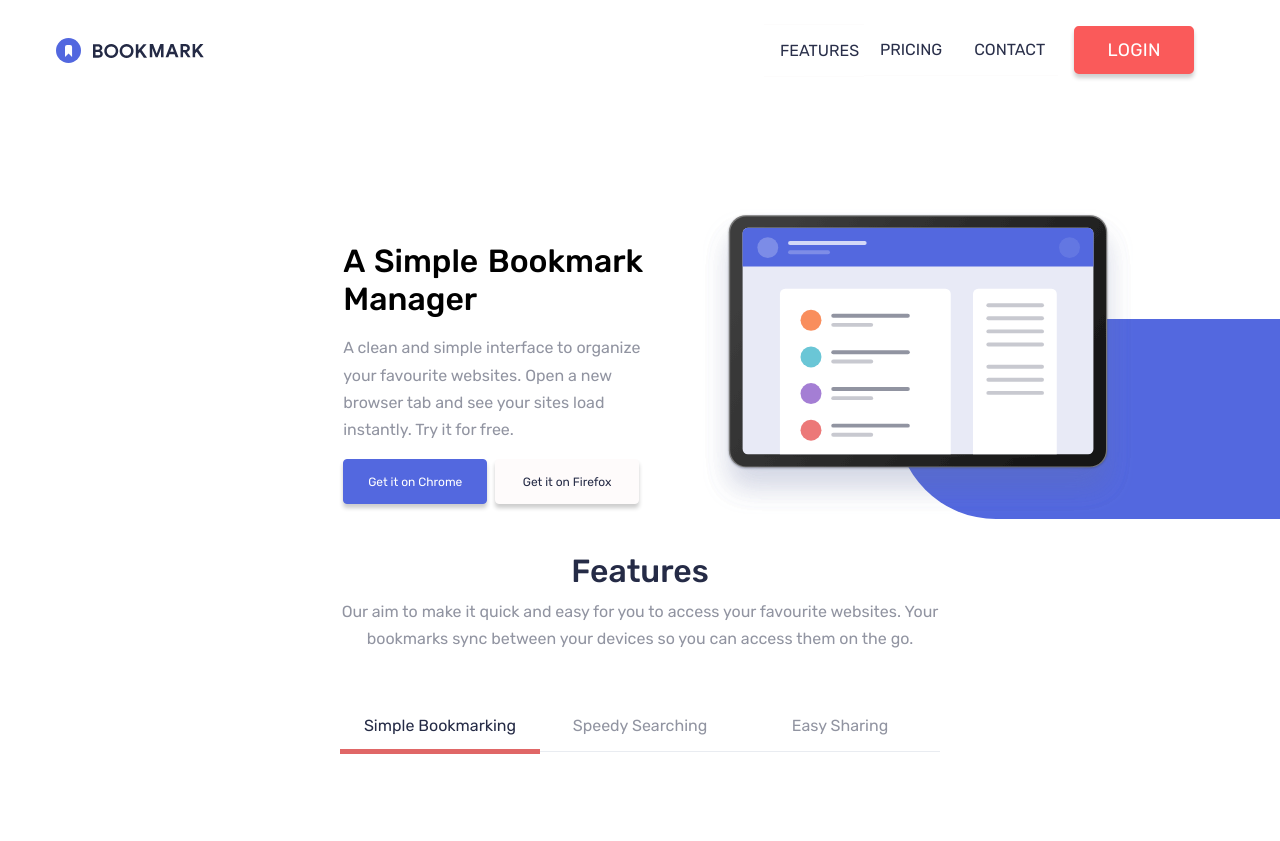
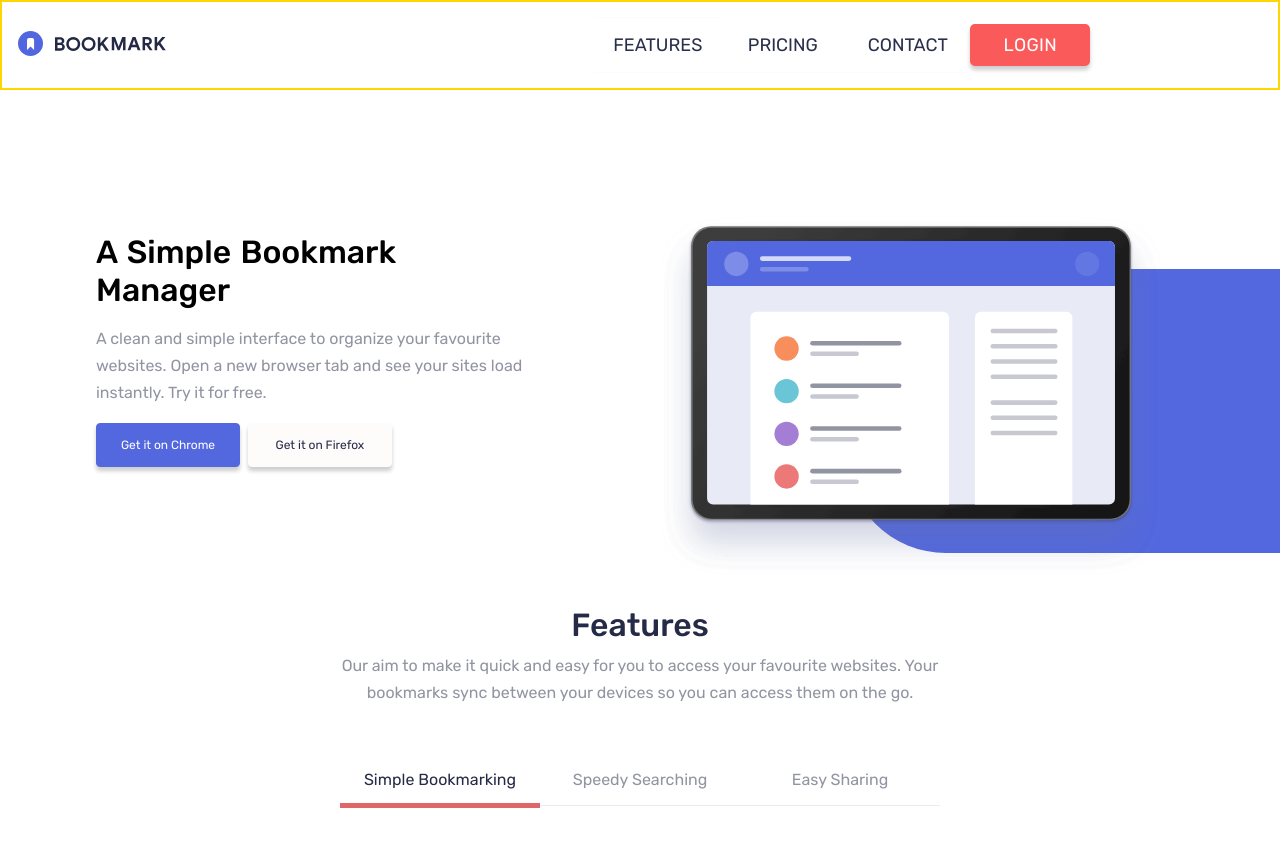
Before and after one commit to A-amon/Bookmark, a plain HTML site: page index.html in a window 1280 px wide. Shown: the top 841 px of the page. Drawn offline with nearby package versions, Linux system fonts and the light colour scheme.

Commit message:
last commit

```diff
--- a/index.html
+++ b/index.html
@@ -14,57 +14,56 @@
 
 <body>
     <header class="header">
+        <a href="#"><img class="header__logo " src="./assets/images/logo-bookmark.svg" alt="bookmark">
+        </a>
         <!--navbar-->
         <nav class="navbar ">
-
-            <img class="logo" src="./assets/images/logo-bookmark.svg" alt="logo">
-
-            <button class="navbar-toggle">
-                <img class="close img" src="./assets/icons/icon-close.svg" alt="close-icon">
-                <img class="bars show img" src="./assets/icons/icon-hamburger.svg" alt="hamburger-icon">
+            <button class="navbar__toggle " aria-label="open navbar">
+                <img class="navbar__cross navbar__img" src="./assets/icons/icon-close.svg" alt="">
+                <img class="navbar__bars navbar__show  navbar__img" src="./assets/icons/icon-hamburger.svg" alt="">
             </button>
-            <div class="dropdown  sb1">
-                <ul class="dropdown-list">
-                    <li class="dropdown-list__item  dropdown-list__item--top ">
-                        <a class="dropdown-link" href="#"> Features</a>
+            <div class="dropdown">
+                <ul class="dropdown__list">
+                    <li class="dropdown__list-item  dropdown__list-item--top ">
+                        <a class="dropdown__list-link" href="#"> Features</a>
                     </li>
-                    <li class="dropdown-list__item  ">
-                        <a class="dropdown-link" href="#"> Pricing</a>
+                    <li class="dropdown__list-item  ">
+                        <a class="dropdown__list-link" href="#"> Pricing</a>
                     </li>
-                    <li class="dropdown-list__item dropdown-list__item--bottom ">
-                        <a class="dropdown-link" href="#"> Contact</a>
+                    <li class="dropdown__list-item  ">
+                        <a class="dropdown__list-link" href="#"> Contact</a>
                     </li>
-                    <div class="btn-container">
-                        <button class="btn login-btn"> login</button>
-                    </div>
-                    <div class="icons">
-                        <img src="./assets/icons/icon-facebook.svg" alt="">
-                        <img src="./assets/icons/icon-twitter.svg" alt="">
-                    </div>
+                    <li class="dropdown__list-item dropdown__list-item--login">
+                        <a class="dropdown__list-item--link" href="">login</a>
+                    </li>
+                </ul>
+                <div class="icons">
+                    <img class="icons__img" src="./assets/icons/icon-facebook.svg" alt="">
+                    <img class="icons__img" src="./assets/icons/icon-twitter.svg" alt="">
+                </div>
             </div>
-            </ul>
-            </div>
+        </nav>
 
 
-        </nav>
+    </header>
 
-    </header>
     <main>
         <!--hero-section-->
         <section class="hero">
 
-            <div class="image-container">
+            <div class="hero-main">
+                <img class="hero-main__img" src="./assets/images/illustration-hero.svg" alt="">
             </div>
-            <div>
-                <h2 class="hero-tittle"> A Simple Bookmark Manager</h2>
-                <p class="hero-text">
+            <div class="hero__body">
+                <h1 class="hero__tittle"> A Simple Bookmark Manager</h1>
+                <p class="hero__text">
                     A clean and simple interface to organize your favourite websites.
                     Open a new browser tab and see your sites load instantly.
                     Try it for free.</p>
 
 
 
-                <div class="btn-container">
+                <div class="hero__btn-container">
                     <button class="hero__btn">Get it on Chrome</button>
                     <button class="hero__btn hero__btn--white"> Get it on Firefox</button>
                 </div>
--- a/index.js
+++ b/index.js
@@ -145,12 +145,15 @@ const selectTab = (tab) => {
 for (let tab of tabs) {
     tab.addEventListener('click', handleTabClick)
 }
-const bars = document.querySelector(".bars")
-const dropDown = document.querySelector(".sb1")
-const close = document.querySelector(".close")
+
+
+const bars = document.querySelector(".navbar__bars")
+const dropDown = document.querySelector(".dropdown")
+const cross = document.querySelector(".navbar__cross")
 const color = document.querySelector(".color-change")
 const navbar = document.querySelector(".navbar")
-const logo = document.querySelector(".logo")
+const logo = document.querySelector(".header__logo")
+const header = document.querySelector(".header")
 
 /*
 * Show/ hide nav dropdown
@@ -161,39 +164,36 @@ const logo = document.querySelector(".logo")
 */
 bars.addEventListener("click", function () {
     dropDown.classList.toggle("change")
-    bars.classList.remove("show")
-    close.classList.add("show")
+    bars.classList.remove("navbar__show")
+    cross.classList.add("navbar__show")
+    header.classList.add("color-change")
+    logo.classList.add("header__logo-change--color")
 
 })
 
 /*
 * Handle close button click event
 */
-close.addEventListener("click", function () {
+cross.addEventListener("click", function () {
     dropDown.classList.toggle("change")
-    close.classList.remove("show")
-    bars.classList.add("show")
+    cross.classList.remove("navbar__show")
+    bars.classList.add("navbar__show")
     bars.classList.remove("color-change")
+    header.classList.remove("color-change")
+    logo.classList.remove("header__logo-change--color")
+
+
 })
 
-bars.addEventListener("click", function () {
-    logo.classList.add("logo-change")
-    navbar.classList.add("color-change")
-})
 
-close.addEventListener("click", function () {
-    logo.classList.remove("logo-change")
-
-    navbar.classList.remove("color-change")
-})
-function validation (event) {
+function validation(event) {
     var form = document.getElementById("form");
     event.preventDefault();
     var email = document.getElementById("email").value;
     var text = document.getElementById("text");
     var pattern = /^[^ ]+@[^ ]+\.[a-z]{2,3}$/;
     var form_input = document.querySelector('.form-input')
-    if (!email.match(pattern)) {
+    if (email.match(pattern)) {
         text.innerHTML = "Whoops, make sure it's an email";
         form_input.classList.add('error');
     }
--- a/styles/styles.scss
+++ b/styles/styles.scss
@@ -364,42 +364,27 @@
         }
     }
 }
+.header{
+  position: absolute;
+  width: 100%;
+  height: 90px;
+  display: flex;
+  flex-direction:row;
+  justify-content: space-between;
+  align-items: center;
+  background-color:$c-white;
+  padding: 0 1rem;
+  border: 2px solid gold;
 
+z-index: 1;
+  &__logo{
 
-.logo-change{
-  filter: invert(80%) sepia(50%) saturate(2%) hue-rotate(18deg)
+}
+  &__logo-change--color{
+    filter: invert(100%) sepia(50%) saturate(2%) hue-rotate(18deg)
     brightness(228%) contrast(100%);
     @include laptop{
       filter: none;
- }
-}
-.navbar {
-  position: relative;
-  align-items: center;
-  height: 100px;
-  background-color: $c-white;
-  display: flex;
-  justify-content: space-between;
-  align-items: center;
-  padding: 1rem;
-  &-toggle {
-    background-color: transparent;
-    border: none;
-    @include laptop{
-      display: none;
-
-    }
-  }
-  @include laptop {
-    align-content: center;
-    background-color: $c-white;
-    margin-left: 2.5rem;
-
-
-    &-btn {
-      display: inline-block;
-      margin: 0 auto;
-      border: none;
      }
   }
 }
@@ -409,45 +394,51 @@
       background-color: $c-white;
     }
   }
-.img {
-  display: none;
-
  /*
   * Show/ hide hamburger and close icons
   * Hide icons when >= tablet size
   */
-  &.show {
+.navbar{
+  align-items: center;
+  display: flex;
+  align-items: center;
+  justify-content: space-evenly;
+
+  @include laptop{
+    width: 1000px;
+  }
+  &__toggle{
+    background-color: transparent;
+    border: none;
+  }
+  &__img {
+    display: none;
+  }
+  &__show {
     display: inline-block;
 
     @include laptop {
       display: none;
     }
   }
-  @include laptop {
-    display: none;
-  }
-}
-.close{
-  background-color: $c-verydarkblue;
 
-}
-.bars {
+  &__bars {
     background-color: $c-white;
 
-  @include tablet {
-    display: none;
-  }
     @include laptop{
       display: none;
     }
   }
+}
+
+
 .dropdown {
-  height: 729px;
+
   display: none;
   opacity: .977;
   background-color: $c-verydarkblue;
   @include tablet{
-    height: 690;
+    height: 690px;
   }
           @include laptop {
     width: 500px;
@@ -456,93 +447,60 @@ background-color: $c-white;
     height: fit-content;
     background-color: $c-white;
   }
-}
-
-.change {
-  width: 100%;
-  max-width: 100%;
-  display: flex;
-  align-content: center;
-  justify-content: center;
-
-  /*
-  * Dropdown list absolute to .navbar
-  */
-  position: absolute;
-  top: 100%;
-  left: 0;
-  right: 0;
-  margin: auto;
-  z-index: 1;
-  @include tablet{
-    width: 100%;
-  }
-  @include laptop {
-position: relative;
-top: 0;
-width: fit-content;
-margin: 0 0 0 auto;
 
 
-  }
-}
-.dropdown-list {
-  width: 80%;
+  &__list {
+    width: 100%;
+    font-size:18px ;
     display: flex;
     flex-direction: column;
     justify-content: start;
     align-items: center;
     list-style: none;
 
-  padding: 0;
     @include laptop{
       flex-direction:row;
       justify-content: space-evenly;
       width: 100%;
-
     }
   }
-.dropdown-link {
+  &__list-link {
     color: $c-white;
     text-decoration: none;
     @include laptop{
       color: $c-verydarkblue;
     }
-
   }
-.dropdown-link:hover {
+  &__list-link:hover {
     color: $c-softred;
     @include laptop {
       display: inline-flex;
-
     }
   }
-.dropdown-list__item {
-  width: 100%;
+
+  &__list-item {
+    width: 90%;
     text-align: center;
     list-style: none;
     font-weight: 400;
-  padding: 1rem;
+    padding: 1rem 0;
+  }
+  &__list-item:not(:last-child){
     border-bottom: .00005px solid rgba(243, 241, 241, 0.2);
+
     text-transform: uppercase;
-@include laptop{
 
   }
-&.dropdown-list__item--top{
+  &__list-item--top{
     border-top: .00005px solid rgba(243, 241, 241, 0.2);
+
+    @include laptop {
+      // width: 100px;
     }
-  @include laptop {
-    width: 100px;
-
   }
 
-.dropdown-list__item:hover {
-  @include tablet{
-  }
-}
-}
-.login-btn{
-  font-size: 18px;
+  &__list-item--login  a{
+    display: block;
     letter-spacing: .02rem;
     font-weight: 400;
     text-transform: uppercase;
@@ -556,27 +514,115 @@ width: 100%;
     border: 2px solid $c-white;
     @include laptop{
       width: 120px;
-    background-color: $c-softred;
-    padding: .69rem;
+      padding: .49rem;
       background-color: $c-softred;
       border: 2px solid $c-softred;
+      color: $c-white;
       margin: 0;
 
     }
+  &__list-item--login:hover{
+    @include laptop{
+      background-color: $c-white;
     }
-.login-btn:hover{
+  }
+}
+&__list-item--link{
+text-decoration: none;
+color:$c-verydarkblue ;
+}
+&__list-item--link:hover{
   background-color: $c-white;
   color: $c-softred;
   border: 2px solid $c-softred;
 }
+}
+.change{
+  //100vh = full screen height
+  //90px =  header height
+  height: calc( 100vh - 90px);
+  padding: 0 1rem;
+  border:  1px solid ;
+  width: 100%;
+  max-width: 100%;
+  display: flex;
+  flex-direction: column;
+  align-items: center;
+  z-index: 1;
 
-.icons{
-  padding-top:19rem ;
+  /*
+  * Dropdown list absolute to .navbar
+  */
+  position: absolute;
+  top: 90%;
+  left: 0;
+  right: 0;
+  margin: auto;
+  z-index: 1;
+  @include tablet{
+    width: 100%;
+  }
+  @include laptop {
+    position: relative;
+    top: 0;
+    width: fit-content;
+    margin: 0 0 0 auto;
+      }
+    }
+    .hero-main{
       display: flex;
+      position:relative;
+
+      // blue shape
+      &::before{
+        content:'';
+        width: 70%;
+        height:80%;
+        align-items: center;
+        background-color: $c-softblue;
+        border-radius:100px 0 0 100px;
+        margin-left: auto;
+        position:absolute;
+        top:50px;
+        right:0;
+        z-index:-1;
+      }
+
+      @include laptop{
+        border-radius:100px 0 0 100px;
+        margin-top: 4.8rem;
+      }
+
+      // Hero image
+      &__img{
+        width:100%;
+        // to ensure it scales accordingly
+        object-fit:contain;
+        margin-right:auto;
+        @include tablet{
+          width: 430px;
+        }
+
+        @include laptop{
+          width: 500px;
+        }
+      }
+    }
+
+.icons {
+  align-items: flex-end;
+  width:20px;
+  display: flex;
+  // Flex:1 takes up remaining height (if flex-direction:column)
+  flex: 1;
   justify-content: center;
+  padding: 4rem;
   gap: $margin + 1;
 @include laptop{
   display: none;
+}
+&__img{
+  height: 25px;
 }
 }
 //--hero--section--//
@@ -585,61 +631,25 @@ width: 100%;
   @include laptop{
     display: flex;
     flex-direction: row-reverse;
+    justify-content:flex-start;
+    align-items:center;
   }
+
+  &-main, &__body{
+    width:100%;
   }
-.image-container{
-  position: relative;
-  display: flex;
-  width: 85%;
-  height: 200px;
-  align-items: center;
-  background-color: $c-softblue;
-  border-radius:100px 0 0 100px;
-  margin-left: 3.5rem;
-  @include tablet{
-  height: 400;
-  margin-left: 14.25rem;
-  width: 70%;
-  }
+
+
   @include laptop{
-  border-radius:100px 0 0 100px;  width: 90%;
-  margin-left: 12.8rem;
-  margin-top: 4.8rem;
-  height: 200px;
-  width: 30%;
-}
-  &::before {
-    content: "";
-    position: absolute;
-    top: -35%;
-    right: 0;
-    left: -16.9%;
-    bottom: 0;
-    background-image: $background-image;
-    width: 370px;
-    background-repeat: no-repeat;
-    background-size: 100%;
-    background-position: top center;
-    @include tablet{
-      width: 430px;
-      top: -60%;
-      right: 0;
-      left: -20.4%;
-      bottom: 0;
-    }
-    @include laptop{
-      width: 430px;
-      top: -55%;
-      right: 0;
-      left: -50.2%;
-      bottom: 0;
-
-    }
+    flex:1;
+    &__body{
+      padding-left:5rem;
     }
   }
 
-.hero-tittle {
-  width: 347px;
+
+&__tittle {
+  max-width: 100%;
   font-size: 32px;
   text-align: center;
   font-weight: 500;
@@ -664,8 +674,8 @@ width: 100%;
   }
 }
 
-.hero-text {
-   width: 332px;
+&__text {
+   max-width: 100%;
    display: block;
    text-align: center;
    color: $c-grayishblue;
@@ -676,12 +686,12 @@ width: 100%;
 
   }
   @include laptop{
-    // width: 432px ;
+     width: 432px ;
     text-align:start;
     margin: 1rem;
   }
 }
-.btn-container {
+&__btn-container {
   margin-top: 2rem;
   width: 100%;
   display: flex;
@@ -698,7 +708,8 @@ width: 100%;
   margin: 1rem;
 }
 }
-.hero__btn {
+
+&__btn {
   font-size: 14px;
   width: 50%;
   margin-right:.25rem;
@@ -721,7 +732,7 @@ width: 100%;
     border-radius: .25rem;
   }
 }
-.hero__btn--white {
+&__btn--white {
   background-color: $c-off-white;
   color: $c-verydarkblue;
   border: 1px solid $c-off-white;
@@ -732,15 +743,16 @@ width: 100%;
     color: $c-verydarkblue;
   }
 }
-.hero__btn:hover{
+&__btn:hover{
   border: 1px solid $c-softblue;
   background-color: $c-white;
   color: $c-softblue;
 }
-.hero__btn--white:hover{
+&__btn--white:hover{
   border: 1px solid $c-verydarkblue;
   background-color: $c-white;
   color: $c-verydarkblue;
+}
 }
 /* FAQs section */
 .faq-header {
```
Also changed, not shown: styles/styles.css, 1 other file. Lines whose indentation alone changed are shown as unchanged.
